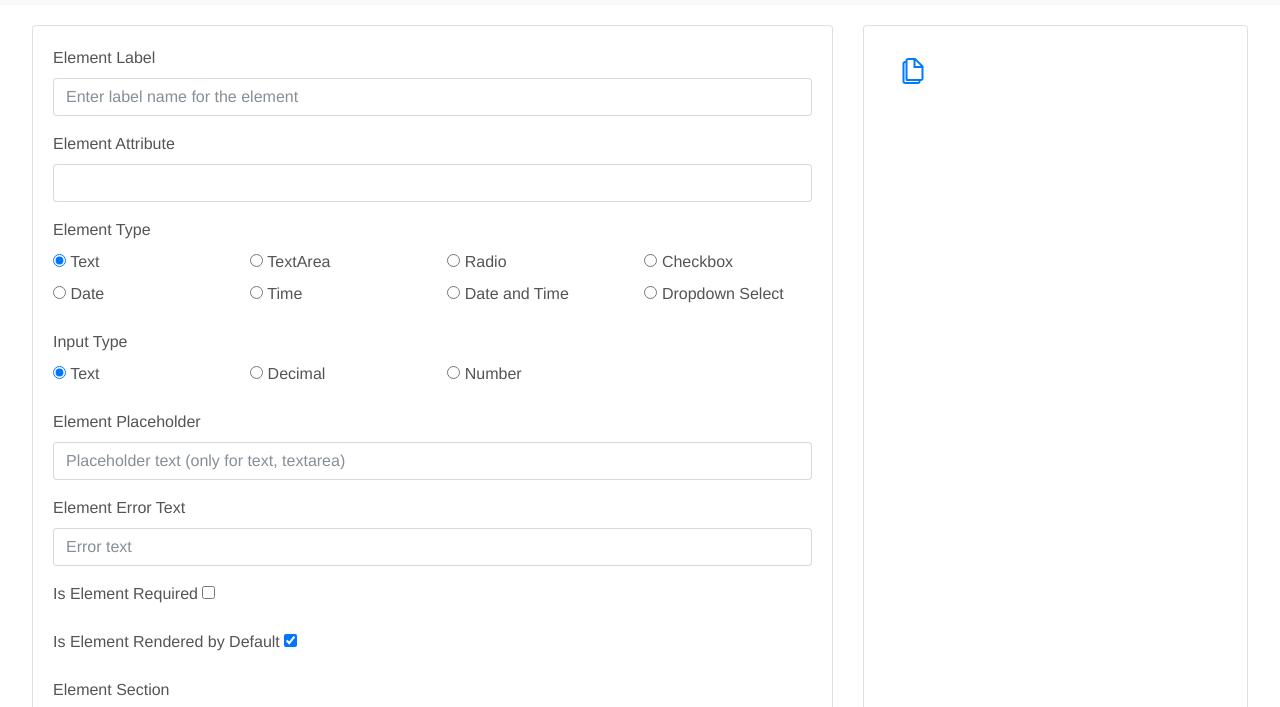
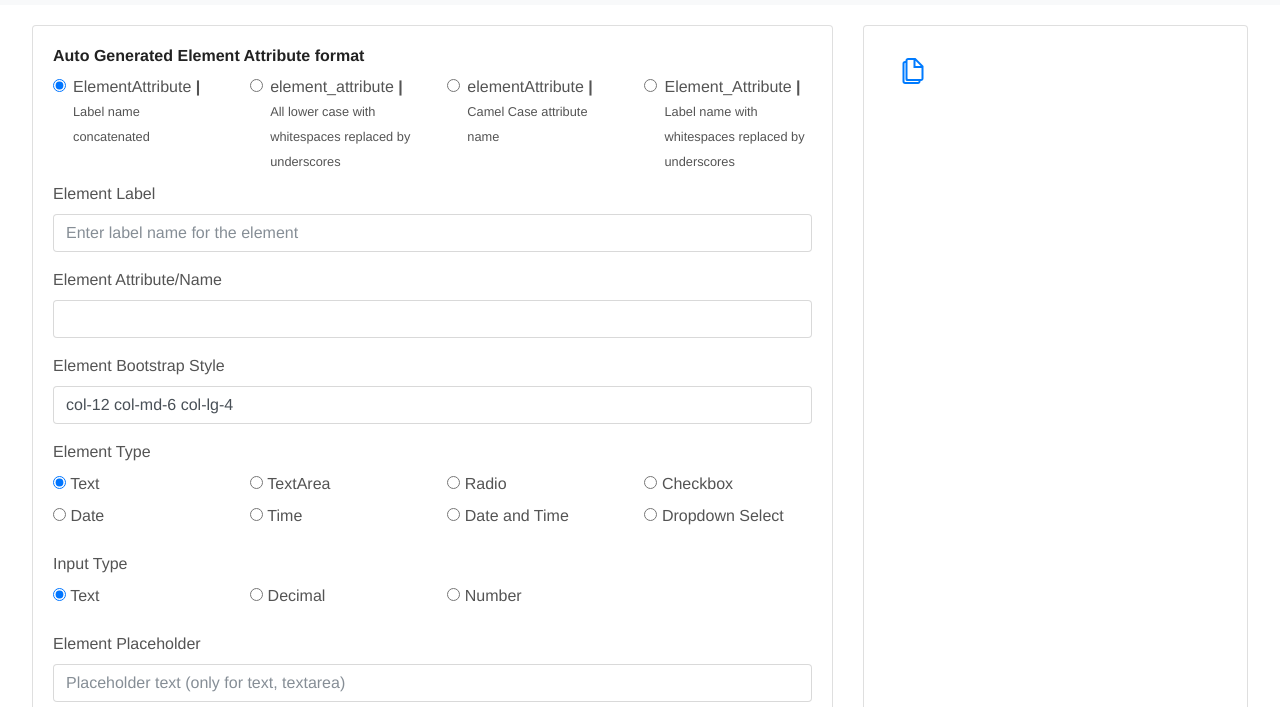
Before and after one commit to neeraj87/Web_App_Form_Element_Generator, a plain HTML site: page fields.html in a window 1280 px wide. Shown: the part 55-762 px from the top of the page. Drawn offline with nearby package versions, Linux system fonts and the light colour scheme.

Commit message:
added element attribute changes and bootstrap style input

```diff
--- a/fields.html
+++ b/fields.html
@@ -46,13 +46,44 @@
             <div class="card">
                 <div class="card-body">
                     <form id="html-gen-form" role="form">
+                        <h6>Auto Generated Element Attribute format</h6>
+                        <div class="row">
+                            <div class="form-check col-md-3">
+                                <label class="form-check-label">
+                                    <input type="radio" class="form-check-input" id="ageafU" name="autoGeneratedElementAttributeFormat" value="1" checked> ElementAttribute
+                                    <strong> | <small>Label name concatenated</small></strong>
+                                </label>
+                            </div>
+                            <div class="form-check col-md-3">
+                                <label class="form-check-label">
+                                    <input type="radio" class="form-check-input" id="ageafLU" name="autoGeneratedElementAttributeFormat" value="2"> element_attribute
+                                    <strong> | <small>All lower case with whitespaces replaced by underscores</small></strong>
+                                </label>
+                            </div>
+                            <div class="form-check col-md-3">
+                                <label class="form-check-label">
+                                    <input type="radio" class="form-check-input" id="ageafCC" name="autoGeneratedElementAttributeFormat" value="3"> elementAttribute
+                                    <strong> | <small>Camel Case attribute name</small></strong>
+                                </label>
+                            </div>
+                            <div class="form-check col-md-3">
+                                <label class="form-check-label">
+                                    <input type="radio" class="form-check-input" id="ageafUU" name="autoGeneratedElementAttributeFormat" value="4"> Element_Attribute
+                                    <strong> | <small>Label name with whitespaces replaced by underscores</small></strong>
+                                </label>
+                            </div>
+                        </div>
                         <div class="form-group">
                             <label for="main-div-id">Element Label</label>
                             <input type="text" class="form-control" id="element-label" placeholder="Enter label name for the element">
                         </div>
                         <div class="form-group">
-                            <label for="main-div-id">Element Attribute</label>
+                            <label for="main-div-id">Element Attribute/Name</label>
                             <input type="text" class="form-control" id="element-attribute">
+                        </div>
+                        <div class="form-group">
+                            <label for="main-div-id">Element Bootstrap Style</label>
+                            <input type="text" class="form-control" id="element-style-outer" value="col-12 col-md-6 col-lg-4">
                         </div>
                         <div class="form-group">
                             <label for="element-type">Element Type</label>
@@ -133,6 +164,10 @@
                                         <ion-icon name="close"></ion-icon>
                                     </button>
                                 </div>
+                                <!-- <div class="row mt-2">
+                                    <input type="text" class="form-control" id="element-style-inner" value="col-12 col-md-6 col-lg-6">
+                                    <small>Radio/Checkbox Element Style</small>
+                                </div> -->
                             </div>
                         </div>
 
--- a/js/fieldsPage.js
+++ b/js/fieldsPage.js
@@ -48,13 +48,6 @@ $(document).ready(function(){
         var fieldType = $('input[name="element-type"]:checked').val();
         var attribute = $('#element-attribute').val();
 
-        // if(attribute != null) {
-        //     var objToFind = jsonVar.find(v => v['attribute'] === attribute);
-        //     if(objToFind != undefined) {
-        //         toastr["error"]("This attribute value already exist in the JSON.", "Error : Duplicate Attribute");
-        //     }
-        // }
-
         var id = generateUUID();
 
         jsonVar.push({
@@ -72,7 +65,10 @@ $(document).ready(function(){
             options : getSubTypesJSObj(fieldType),
             required : $('#element-required').prop('checked'),
             placeholder : $('#element-placeholder').val(),
-            error_text : $('#element-error-text').val()
+            error_text : $('#element-error-text').val(),
+            style: {
+                outer: $('#element-style-outer').val()
+            }
         });
 
         $('#jsonContainer').text(JSON.stringify(jsonVar, undefined, 2));
@@ -181,7 +177,24 @@ $(document).on('click', '.remove-this-btn', function(){
 $(document).on('blur', '#element-label', function(){
     if($(this).val() != '') {
         var label = $(this).val().replace(/[\. ,:-]+/g, " ");
-        $('#element-attribute').val(toTitleCase(label).replace(/ /g,""));
+
+        var autoGeneratedElementAttributeFormatValue = $('input[type="radio"][name="autoGeneratedElementAttributeFormat"]:checked').val();
+        console.log('---- autoGeneratedElementAttributeFormatValue: ' + autoGeneratedElementAttributeFormatValue);
+
+        if(autoGeneratedElementAttributeFormatValue === '1') {
+            $('#element-attribute').val(toTitleCase(label).replace(/ /g,""));
+        } else if(autoGeneratedElementAttributeFormatValue === '2') {
+            $('#element-attribute').val(label.toLowerCase().replace(/ /g,"_"));
+        } else if(autoGeneratedElementAttributeFormatValue === '3') {
+            $('#element-attribute').val(
+                label.toLowerCase().replace(/[^a-zA-Z0-9]+(.)/g, function(match, chr)
+                {
+                    return chr.toUpperCase();
+                })
+            );
+        } else if(autoGeneratedElementAttributeFormatValue === '4') {
+            $('#element-attribute').val(toTitleCase(label).replace(/ /g,"_"));
+        }
     }
 });
 
@@ -262,17 +275,3 @@ function toTitleCase(str) {
         return match.toUpperCase();
     });
 }
-
-// function displayElementPreview(elementObj) {
-//     var element;
-//     if(elementObj.field == 'text') {
-//         element = text;
-//         element = element.replace('label_for', elementObj.id);
-//         element = element.replace('input_id', elementObj.id);
-//         element = element.replace('label_name', elementObj.label);
-//         element = element.replace('placeholder', elementObj.placeholder);
-//     } else if(elementObj.field == 'textarea') {
-//         element = textArea;
-//     }
-//     $('#elementHTML').html(element);
-// }
```
